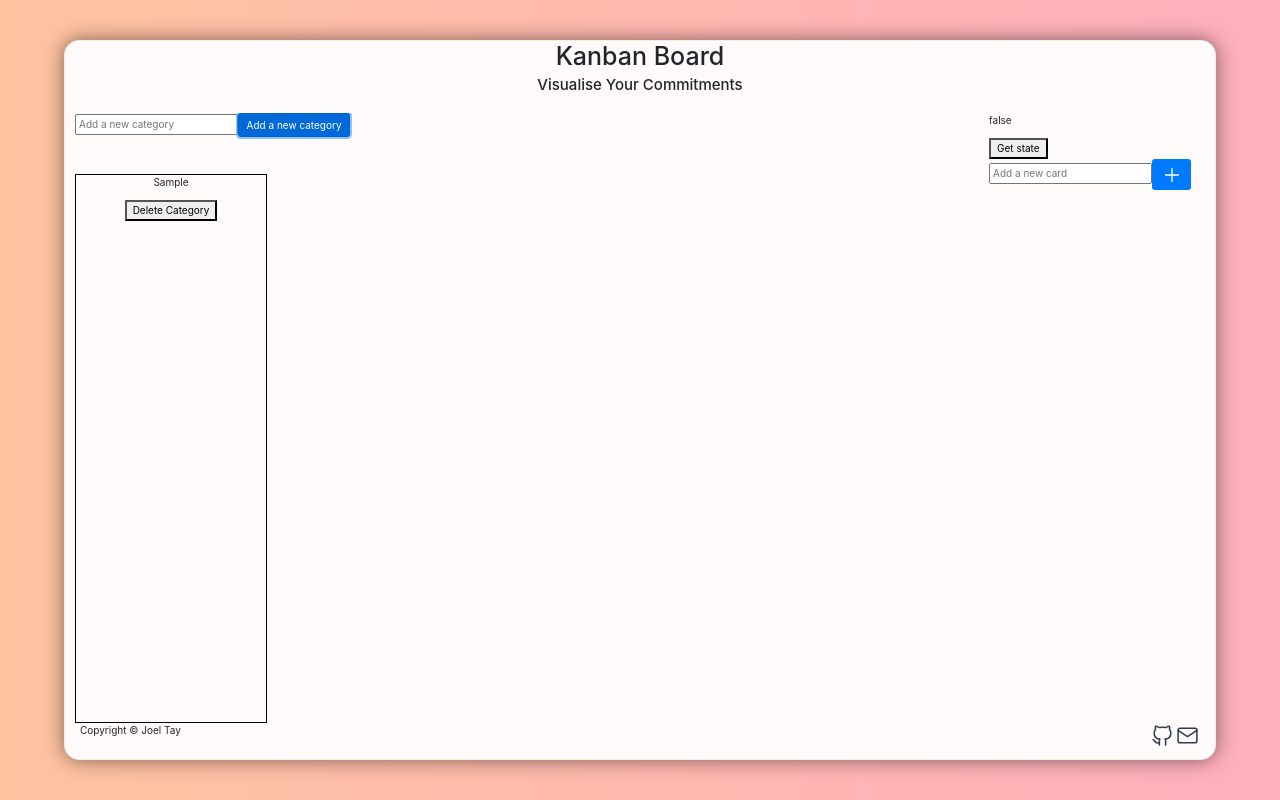
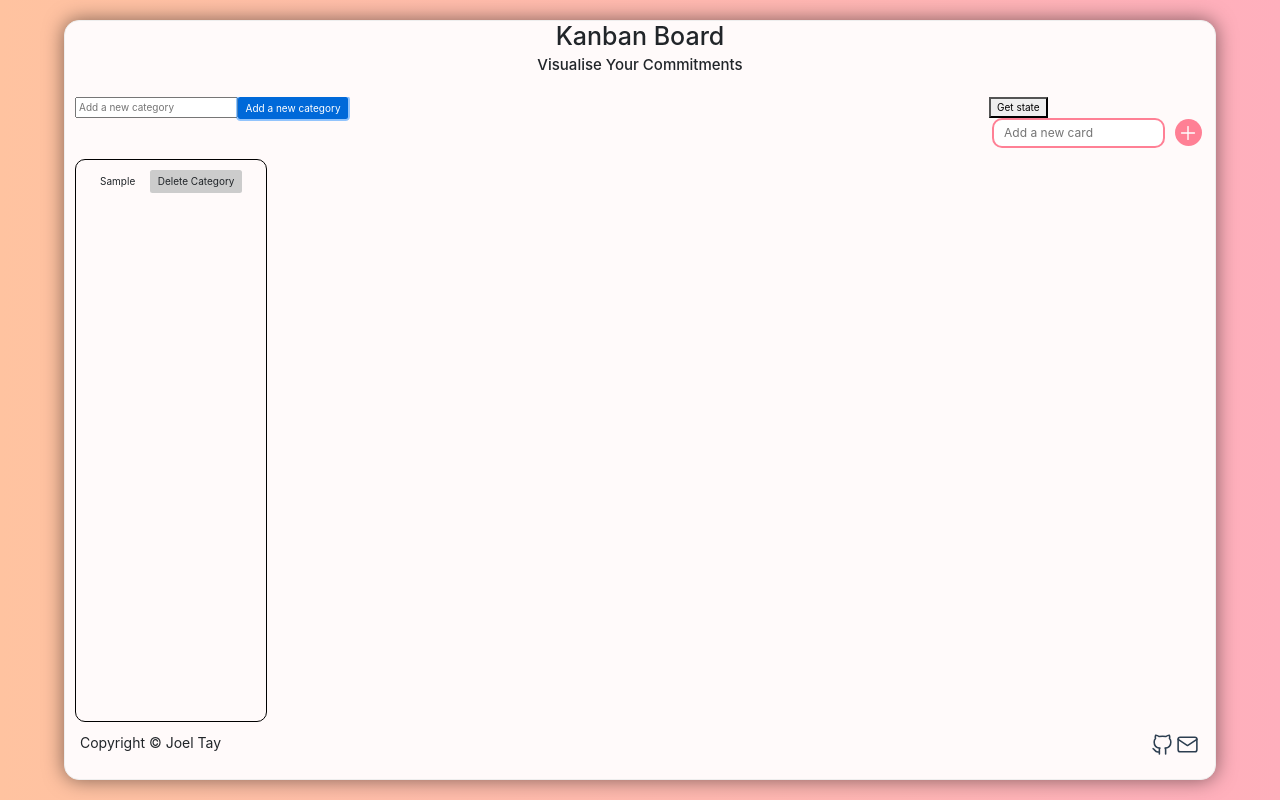
Before and after one commit to Vemrthiss/kanban-board, a Vue app: page / in a window 1280 px wide. Both pictures are taken after typing "Sample" into the empty fields and a click on the button "Add a new category". Built offline with nearby package versions, Linux system fonts and the light colour scheme.

Commit message:
basic styling

```diff
--- a/package.json
+++ b/package.json
@@ -7,7 +7,6 @@
     "build": "vue-cli-service build"
   },
   "dependencies": {
-    "animate.css": "^4.1.1",
     "core-js": "^3.6.5",
     "dexie": "^3.0.3",
     "uuid": "^8.3.2",
--- a/public/index.html
+++ b/public/index.html
@@ -6,6 +6,7 @@
     <meta name="viewport" content="width=device-width,initial-scale=1.0">
     <link rel="icon" href="<%= BASE_URL %>favicon.ico">
     <link rel="stylesheet" href="https://cdn.jsdelivr.net/npm/bootstrap@4.6.0/dist/css/bootstrap.min.css" integrity="sha384-B0vP5xmATw1+K9KRQjQERJvTumQW0nPEzvF6L/Z6nronJ3oUOFUFpCjEUQouq2+l" crossorigin="anonymous">
+    <link rel="stylesheet" href="https://cdnjs.cloudflare.com/ajax/libs/animate.css/4.1.1/animate.min.css"/>
     <title><%= htmlWebpackPlugin.options.title %></title>
   </head>
   <body>
--- a/src/App.vue
+++ b/src/App.vue
@@ -31,6 +31,16 @@ export default {
     font-size: 62.5%; // defining 1rem = 10px
   }
 
+  p {
+    margin-bottom: 0; //counter default style of 1rem margin btm
+  }
+
+  .btn {
+    outline: none;
+    cursor: pointer;
+    border: none;
+  }
+
   #app {
     position: relative; // for abs positioning of child .app-container
     height: 100vh; // because child is set as position absolute, needs a height
--- a/src/components/BoardCategory.vue
+++ b/src/components/BoardCategory.vue
@@ -1,11 +1,16 @@
 <template>
-    <div class="board-category"
+    <div class="board-category" :class="{'board-category--hovered': cardOverCategory}"
          @dragenter.prevent="cardWithin"
          @dragover.prevent="cardWithin"
          @dragleave.prevent="cardOutside"
          @drop.prevent="cardDropped">
-        <p>{{categoryTitle}}</p>
-        <button class="board-cateogry__delete-btn" @click="deleteCategory">Delete Category</button>
+        <div class="board-category__header">
+            <!-- <button class="board-cateogry__move board-category__move--left" @click="moveCategory">Left</button> -->
+            <p class="board-category__title">{{categoryTitle}}</p>
+            <BtnDanger @click="deleteCategory" :customClass="'board-category__delete-btn'">Delete Category</BtnDanger>
+            <!-- <button class="board-cateogry__move board-category__move--right" @click="moveCategory">right</button> -->
+        </div>
+
 
         <div class="board-cards">
             <Card v-for="card of validCards" :key="card.id" :cardDetails="card"></Card>
@@ -15,11 +20,12 @@
 
 <script>
     import Card from './cards/Card';
+    import BtnDanger from './buttons/BtnDanger';
 
     export default {
         data() {
             return {
-                cardOverCategory: false
+                cardOverCategory: false,
             }
         },
         computed: {
@@ -40,6 +46,13 @@
             deleteCategory(e) {
                 this.$store.dispatch('removeCategory', this.categoryTitle);
             },
+            // moveCategory(e) { //to dispatch actions to move category along the list (categories at ends only can move in the other direction)
+            //     if (e.target.classList.contains('board-category__move--left')) { //move category to left
+            //         console.log('left');
+            //     } else {
+            //         console.log('right');
+            //     }
+            // },
             cardWithin(e) {
                 this.cardOverCategory = true;
                 console.log('card is within boundary');
@@ -82,10 +95,14 @@
                 this.$store.dispatch('addCardToCategory', addConfig); //adds card
 
                 this.cardOverCategory = false; //resets card over category status
+            },
+            test(e) {
+                console.log('clicked');
             }
         },
         components: {
-            Card
+            Card,
+            BtnDanger
         }
     }
 </script>
@@ -93,7 +110,38 @@
 <style lang="scss" scoped>
     .board-category {
         width: 15vw;
-        border: 1px solid black;
+        border: 1.5px solid black;
+        border-radius: 1rem;
         text-align: center;
+        margin-right: 2rem;
+        transition: all .3s;
+
+        &--hovered {
+            border: 1.5px solid #ff8095;
+            transform: scale(1.02);
+        }
+
+        &__header {
+            margin: 1rem 0;
+            display: flex;
+            justify-content: center;
+            align-items: center;
+            // position: relative; // for abs positioning of left/right btns
+        }
+
+        &__title {
+            margin: 0;
+            margin-right: 1.5rem;
+        }
+
+        // &__move {
+        //     position: absolute;
+        // }
+    }
+
+    .board-cards {
+        display: flex;
+        flex-direction: column;
+        align-items: center;
     }
 </style>
--- a/src/components/Control.vue
+++ b/src/components/Control.vue
@@ -4,10 +4,9 @@
          @dragover.prevent="cardWithin"
          @dragleave.prevent="cardOutside"
          @drop.prevent="cardDropped">
-        <p>{{dragged}}</p>
         <button @click="getState">Get state</button>
         <form action="" class="main__control-add">
-            <input type="text" name="new-card-title" placeholder="Add a new card" v-model="newCardTitle">
+            <input type="text" name="new-card-title" placeholder="Add a new card" v-model="newCardTitle" class="main__control-input">
             <AddCard @new-card-submitted="submitNewCard"></AddCard>
         </form>
 
@@ -95,4 +94,21 @@
     .main__control {
         overflow-y: scroll;
     }
+
+    .main__control-add {
+        display: flex;
+        justify-content: center;
+        align-items: center;
+        width: 100%;
+        margin-bottom: 1rem;
+    }
+
+    .main__control-input {
+        border-radius: 1rem;
+        border: 2px solid #ff8095;
+        padding: .4rem 1rem;
+        width: 80%;
+        font-size: 1.2rem;
+        outline: none;
+    }
 </style>
--- a/src/components/buttons/AddCardBtn.vue
+++ b/src/components/buttons/AddCardBtn.vue
@@ -1,5 +1,5 @@
 <template>
-    <button class="btn btn-primary add-card" @click.prevent="submitNewCard">
+    <button class="btn add-card" @click.prevent="submitNewCard">
         <svg xmlns="http://www.w3.org/2000/svg" class="icon icon-tabler icon-tabler-plus add-card__icon" viewBox="0 0 24 24" stroke-width="1.5" fill="none" stroke-linecap="round" stroke-linejoin="round">
             <path stroke="none" d="M0 0h24v24H0z" fill="none"/>
             <line x1="12" y1="5" x2="12" y2="19" />
@@ -22,6 +22,10 @@
 <style lang="scss" scoped>
     .add-card {
         cursor: pointer;
+        border-radius: 50%;
+        background-color: #ff8095;
+        padding: .25rem;
+        margin-left: 1rem;
 
         &__icon {
             height: 2.2rem;
--- /dev/null
+++ b/src/components/buttons/BtnDanger.vue
@@ -0,0 +1,39 @@
+<template>
+    <button class="btn danger-btn" :class="customClass">
+        <slot></slot>
+    </button>
+</template>
+
+<script>
+    export default {
+        props: {
+            customClass: String
+        }
+    }
+</script>
+
+<style lang="scss" scoped>
+    .danger-btn {
+        display: block;
+        overflow: hidden;
+        position: relative;
+        background-color: #cccccc;
+        transform: translate(0); //weird solution for the below effect to work
+
+        &:hover::before {
+            width: 100%;
+        }
+
+        &::before {
+            content: "";
+            position: absolute;
+            top:0;
+            left: 0;
+            width: 0%;
+            height: 100%;
+            z-index: -1;
+            transition: width .3s;
+            background-image: linear-gradient(to right, #bc4e9c, #f80759);
+        }
+    }
+</style>
--- a/src/components/cards/Card.vue
+++ b/src/components/cards/Card.vue
@@ -24,6 +24,7 @@
                 this.$store.dispatch('setDragStatus', this.dragStatus);
             },
             dragCard(e) {
+                console.log(this.$store.state); //testing
                 this.setDragStatus(true);
                 e.dataTransfer.setData('text/plain', this.cardDetails.id);
                 setTimeout(() => { //to enable the dragging of the card and hiding its original position
@@ -45,6 +46,13 @@
 <style lang="scss" scoped>
     .card {
         cursor: grab;
+        border: 1px solid rgba(#eeeeee, .6);
+        border-radius: 1rem;
+        width: 95%;
+        background-color: #ffccd5;
+        text-align: center;
+        font-size: 1.4rem;
+        //color: white;
 
         &--dragged {
             display: none; //hide the original card while dragging
--- a/src/layout/Footer.vue
+++ b/src/layout/Footer.vue
@@ -4,8 +4,9 @@
             <p class="footer__text-content">Copyright &copy; Joel Tay</p>
         </div>
 
+        <transition name="trashcan">
             <div class="footer__delete-card"
-             :class="{'footer__delete-card--revealed': cardIsDragged}"
+                v-if="cardIsDragged"
                 @dragenter.prevent="cardWithin"
                 @dragover.prevent="cardWithin"
                 @dragleave.prevent="cardOutside"
@@ -20,6 +21,8 @@
                 </svg>
                 <p class="footer__delete-card-text" :style=" cardOverTrash ? {opacity: 1} : '' ">Move to trash</p>
             </div>
+        </transition>
+
 
         <div class="footer__icon-group">
             <a class="footer__icon footer__icon-github" :href="githubLink">
@@ -91,11 +94,15 @@
 
 <style lang="scss" scoped>
     .footer {
-        height: 5%;
+        height: 7.5%;
         display: flex;
         justify-content: space-between;
         position: relative; //for abs positioning of rubbish icon
-        padding: 0 1.5rem;
+        padding: 1rem 1.5rem;
+
+        &__text-content {
+            font-size: 1.4rem;
+        }
 
         &__icon-group {
             display: flex;
@@ -114,24 +121,30 @@
 
         &__delete-card {
             position: absolute;
-            top: 0;
+            top: 60%;
             left: 50%;
-            transform: translateX(-50%);
-            display: none;
-
-            &--revealed {
-                display: block;
-            }
+            transform: translate(-50%, -50%);
+            opacity: 1;
         }
 
         &__delete-card-text {
             position: absolute;
             left: 50%;
-            bottom: -2rem;
+            top: -70%;
             width: max-content;
-            transform: translateX(-50%);
+            transform: translate(-50%);
             opacity: 0;
             transition: opacity .3s;
+            font-size: 1.4rem;
         }
     }
+
+    .trashcan-enter-from, .trashcan-leave-to {
+        transform: translate(-50%, -100%);
+        opacity: 0;
+    }
+
+    .trashcan-enter-active, .trashcan-leave-active {
+        transition: all .3s;
+    }
 </style>
--- a/src/layout/Home.vue
+++ b/src/layout/Home.vue
@@ -44,8 +44,9 @@
                 console.log(initialState);
                 this.$store.dispatch('setInitialState', initialState);
             });
-
-            window.addEventListener('pagehide', async (e) => {
+            // make sure data is put for every possible case of user session ending
+            ['pagehide', 'beforeunload'].forEach(eventToListen => {
+                window.addEventListener(eventToListen, async (e) => {
                     let response;
                     const currentState = {
                         id: "state", //primary_key identifier for get/put operation
@@ -59,6 +60,7 @@
                     } catch (error) {
                         console.log(error);
                     }
+                });
             });
 
             document.addEventListener('visibilitychange', async (e) => {
@@ -88,7 +90,7 @@
         top: 50%;
         left: 50%;
         transform: translate(-50%, -50%);
-        height: 90vh;
+        height: 95vh;
         width: 90vw;
         background-color:#FFFAFA;
         // padding: 5px;
--- a/src/layout/Main.vue
+++ b/src/layout/Main.vue
@@ -19,7 +19,7 @@
 
 <style lang="scss" scoped>
     .main {
-        height: 85%; //testing
+        height: 82.5%; //testing
         display: grid;
         grid-template-columns: 80% 1fr;
         gap: 1rem;
```
Also changed, not shown: 1 other file (tests, documents, lock files or other folders). Lines whose indentation alone changed are shown as unchanged.
